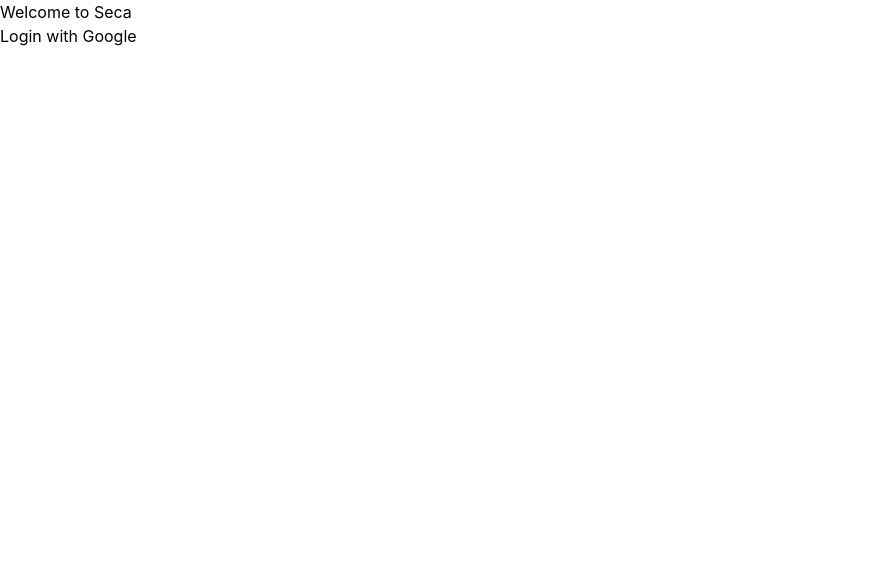
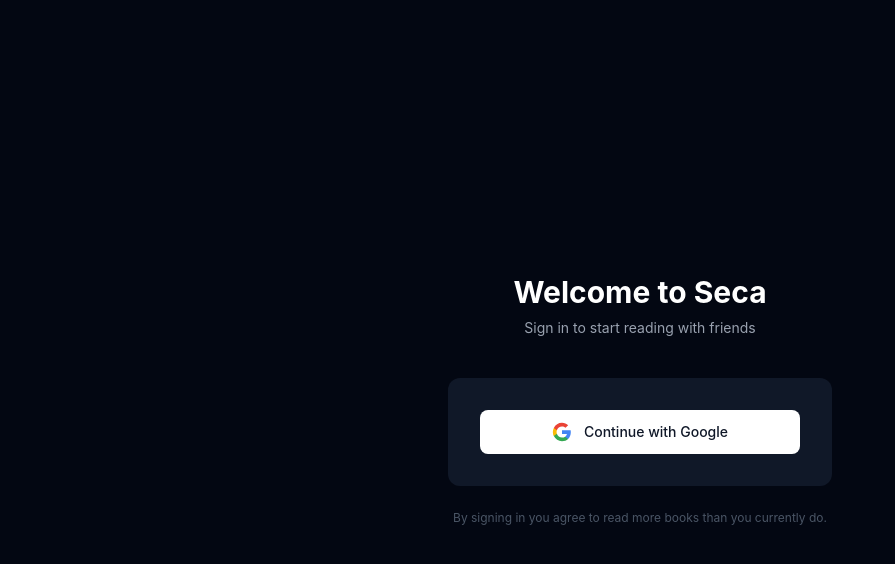
Before and after one commit to ReitardXd/seca, a React (Vite) app in the folder client/: page /login in a window 1280 px wide. Shown: the top 564 px of the page, without its empty margins (0-895 px from the left). Built offline with nearby package versions, Linux system fonts and the light colour scheme; no server answers.

Commit message:
feat: home page and login page UI polish

```diff
--- a/client/src/pages/Home.jsx
+++ b/client/src/pages/Home.jsx
@@ -1,5 +1,36 @@
+import { useNavigate } from 'react-router-dom'
+import { useAuth } from '../context/AuthContext'
+import { useEffect } from 'react'
+
 const Home = () => {
-  return <div>Home</div>
+  const navigate = useNavigate()
+  const { user, loading } = useAuth()
+
+  useEffect(() => {
+    if (!loading && user) {
+      navigate('/dashboard')
+    }
+  }, [user, loading])
+
+  return (
+    <div className="min-h-screen bg-gray-950 text-white flex flex-col items-center justify-center px-6">
+      <div className="max-w-lg w-full text-center">
+        <h1 className="text-5xl font-bold mb-4 tracking-tight">Seca</h1>
+        <p className="text-gray-400 text-lg mb-2">
+          Read together. Compete together.
+        </p>
+        <p className="text-gray-600 text-sm mb-10">
+          Join a reading group, track your progress, and challenge your friends with AI-generated quizzes.
+        </p>
+        <button
+          onClick={() => navigate('/login')}
+          className="bg-indigo-600 hover:bg-indigo-700 px-8 py-3 rounded-xl text-sm font-medium transition"
+        >
+          Get Started
+        </button>
+      </div>
+    </div>
+  )
 }
 
 export default Home
--- a/client/src/pages/Login.jsx
+++ b/client/src/pages/Login.jsx
@@ -22,9 +22,32 @@
   }
 
   return (
-    <div>
-      <h1>Welcome to Seca</h1>
-      <button onClick={handleGoogleLogin}>Login with Google</button>
+    <div className="min-h-screen bg-gray-950 text-white flex flex-col items-center justify-center px-6">
+      <div className="max-w-sm w-full">
+        <div className="text-center mb-10">
+          <h1 className="text-3xl font-bold mb-2">Welcome to Seca</h1>
+          <p className="text-gray-400 text-sm">Sign in to start reading with friends</p>
+        </div>
+
+        <div className="bg-gray-900 rounded-xl p-8">
+          <button
+            onClick={handleGoogleLogin}
+            className="w-full flex items-center justify-center gap-3 bg-white hover:bg-gray-100 text-gray-900 px-4 py-3 rounded-lg text-sm font-medium transition"
+          >
+            <svg className="w-5 h-5" viewBox="0 0 24 24">
+              <path fill="#4285F4" d="M22.56 12.25c0-.78-.07-1.53-.2-2.25H12v4.26h5.92c-.26 1.37-1.04 2.53-2.21 3.31v2.77h3.57c2.08-1.92 3.28-4.74 3.28-8.09z"/>
+              <path fill="#34A853" d="M12 23c2.97 0 5.46-.98 7.28-2.66l-3.57-2.77c-.98.66-2.23 1.06-3.71 1.06-2.86 0-5.29-1.93-6.16-4.53H2.18v2.84C3.99 20.53 7.7 23 12 23z"/>
+              <path fill="#FBBC05" d="M5.84 14.09c-.22-.66-.35-1.36-.35-2.09s.13-1.43.35-2.09V7.07H2.18C1.43 8.55 1 10.22 1 12s.43 3.45 1.18 4.93l2.85-2.22.81-.62z"/>
+              <path fill="#EA4335" d="M12 5.38c1.62 0 3.06.56 4.21 1.64l3.15-3.15C17.45 2.09 14.97 1 12 1 7.7 1 3.99 3.47 2.18 7.07l3.66 2.84c.87-2.6 3.3-4.53 6.16-4.53z"/>
+            </svg>
+            Continue with Google
+          </button>
+        </div>
+
+        <p className="text-center text-gray-600 text-xs mt-6">
+          By signing in you agree to read more books than you currently do.
+        </p>
+      </div>
     </div>
   )
 }
```
